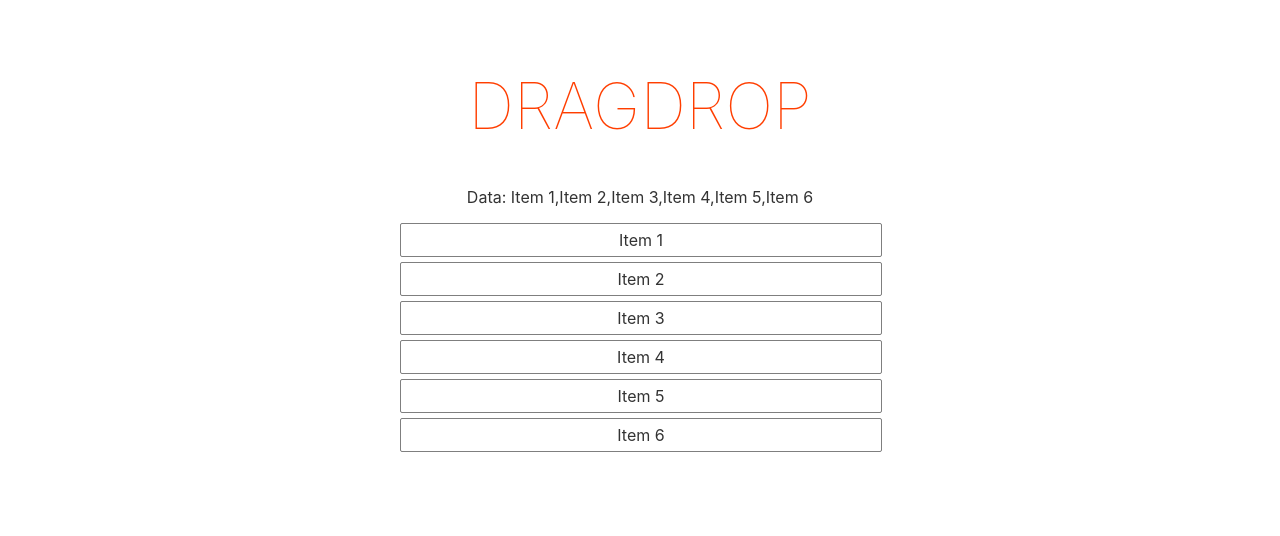
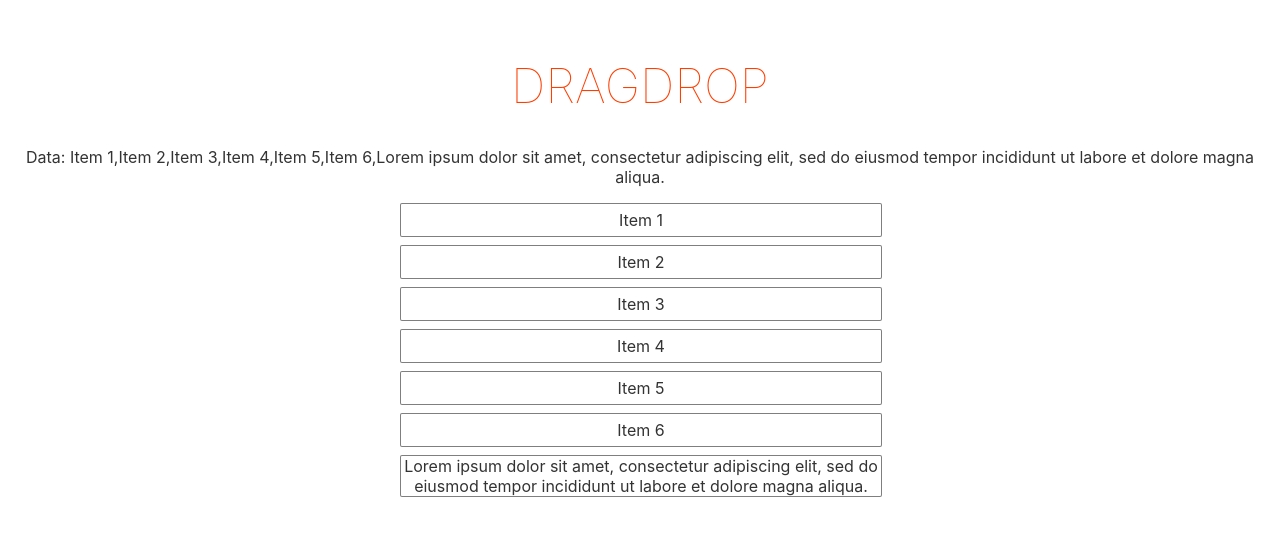
Before and after one commit to jwlarocque/svelte-dragdroplist, a Svelte app: page / in a window 1280 px wide. Shown: the top 536 px of the page. Built offline with nearby package versions, Linux system fonts and the light colour scheme.

Commit message:
Add fancy animations

```diff
--- a/src/App.svelte
+++ b/src/App.svelte
@@ -2,6 +2,7 @@
 	import DragDrop from "./DragDrop.svelte";
 
 	let data = new Array(6).fill(0).map((x, i) => ("Item " + (i + 1)));
+	data[6] = ("Lorem ipsum dolor sit amet, consectetur adipiscing elit, sed do eiusmod tempor incididunt ut labore et dolore magna aliqua.");
 </script>
 
 <main>
@@ -23,7 +24,7 @@
 	h1 {
 		color: #ff3e00;
 		text-transform: uppercase;
-		font-size: 4em;
+		font-size: 3em;
 		font-weight: 100;
 	}
 
--- a/src/DragDrop.svelte
+++ b/src/DragDrop.svelte
@@ -1,3 +1,5 @@
+<!-- Welcome to Bodgetown -->
+
 <script>
     import {onMount} from 'svelte';
     export let data = [];
@@ -11,6 +13,7 @@
     let offsetY;
     let from;
     let to;
+    let dodrag = true;
 
     onMount(async () => {setup();})
 
@@ -27,8 +30,7 @@
         });
     }
 
-    function grab(ev, element) {
-        console.log(element);
+    function grab(mouseX, mouseY, element) {
 
         if (grabbed) {
             grabbed.classList.remove("grabbed");
@@ -44,20 +46,21 @@
         grabbed.classList.add("grabbed");
         let grabbedBounds = grabbed.getBoundingClientRect();
         let parentBounds = grabbed.parentNode.getBoundingClientRect();
-        offsetX = parentBounds.x + (ev.clientX - grabbedBounds.x);
-        offsetY = parentBounds.y + (ev.clientY - grabbedBounds.y);
+        offsetX = parentBounds.x + (mouseX - grabbedBounds.x);
+        offsetY = parentBounds.y + (mouseY - grabbedBounds.y);
 
         ghost = document.getElementById("ghost");
         ghost.innerHTML = grabbed.innerHTML;
         ghost.classList.remove("hidden");
+        ghost.style.transform = "scale(1.1)";
 
-        updateGhostPos(ev.clientX, ev.clientY);
+        updateGhostPos(mouseX, mouseY);
     }
 
-    function drag(ev) {
-        if (grabbed) {
-            updateGhostPos(ev.clientX, ev.clientY);
-            reorder(ev.clientY);
+    function drag(mouseX, mouseY) {
+        if (grabbed && dodrag) {
+            updateGhostPos(mouseX, mouseY);
+            reorder(mouseY);
         }
     }
 
@@ -74,7 +77,6 @@
                 if (prev && prev.classList.contains("grabbed")) {
                     prev = prev.previousElementSibling;
                 }
-                console.log(prev);
                 next = temp;
                 to--;
 
@@ -101,12 +103,26 @@
 
     function drop(ev) {
         if (grabbed) {
+            console.log("dropping!");
+            ghost.style.transition = "all 0.2s ease-in-out";
+            ghost.style.top = grabbed.style.top;
+            ghost.style.transform = "scale(1.0)";
+            next = null;
+            prev = null;
+            let ended = 0;
+            dodrag = false;
+            ghost.ontransitionend = () => {
+                ended++;
+                if (ended >= 2) {
+                    ghost.ontransitionend = null; // keep this from triggering all the time
+                    ghost.style.transition = "";
+                    ghost.style.top = "";
+                    ghost.style.transform = "";
+                    ghost.classList.add("hidden");
                     grabbed.classList.remove("grabbed");
                     grabbed = null;
-            next = null;
-            ghost.classList.add("hidden");
+                    dodrag = true;
                     let temp;
-            console.log("from: " + from + " to: " + to);
                     if (from > to) {
                         for (let i = from; i > to; i--) {
                             temp = data[i];
@@ -118,6 +134,8 @@
                             temp = data[i];
                             data[i] = data[i + 1];
                             data[i + 1] = temp;
+                        }
+                    }
                 }
             }
         }
@@ -134,7 +152,6 @@
         position: relative;
         display: flex;
         flex-direction: column;
-        gap: 5px;
     }
 
     .list .item {
@@ -142,14 +159,20 @@
     }
 
     .item {
+        background-color: white;
         top: 0;
         left: 0;
         display: inline-flex;
         border: 1px solid rgba(0, 0, 0, 0.5);
         border-radius: 2px;
         width: 100%;
-        height: 2em;
+        min-height: 2em;
         user-select: none;
+        margin-bottom: 0.5em;
+    }
+
+    .item:not(#ghost) {
+        transition: top 0.2s ease-in-out;
     }
 
     .item > * {
@@ -161,9 +184,9 @@
     }
 
     #ghost {
-        opacity: 0.6;
+        scale: 1.0;
         position: absolute;
-        top: -50px;
+        transition: transform 0.2s ease-in-out;
     }
 
     .hidden {
@@ -179,13 +202,16 @@
 <main>
     <div
         class="list"
-        on:mousemove={function(ev) { drag(ev); }}
-        on:mouseup={function(ev) { drop(ev); }}>
+        on:mousemove={function(ev) { drag(ev.clientX, ev.clientY); }}
+        on:touchmove={function(ev) { drag(ev.touches[0].clientX, ev.touches[0].clientY); }}
+        on:mouseup={function(ev) { drop(ev); }}
+        on:touchend={function(ev) { drop(ev); }}>
         {#each data as datum, i (datum)}
             <div
                 class="item"
                 id={"item" + i}
-                on:mousedown={function(ev) { grab(ev, this); }}>
+                on:mousedown={function(ev) { grab(ev.clientX, ev.clientY, this); }}
+                on:touchstart={function(ev) { grab(ev.touches[0].clientX, ev.touches[0].clientY, this); }}>
                 <p>{datum}</p>
             </div>
         {/each}
```
Also changed, not shown: 1 other file (tests, documents, lock files or other folders). Lines whose indentation alone changed are shown as unchanged.
